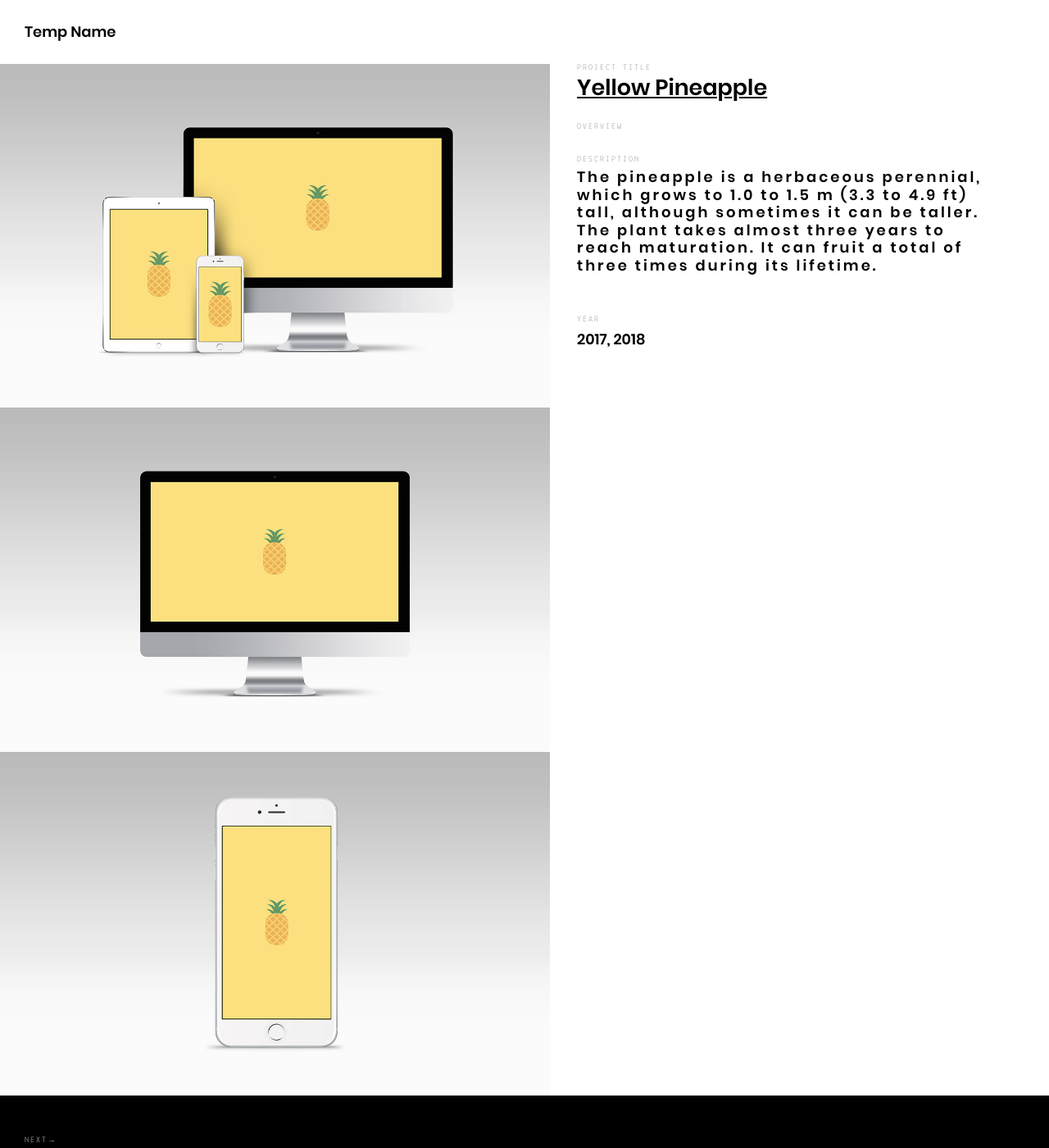
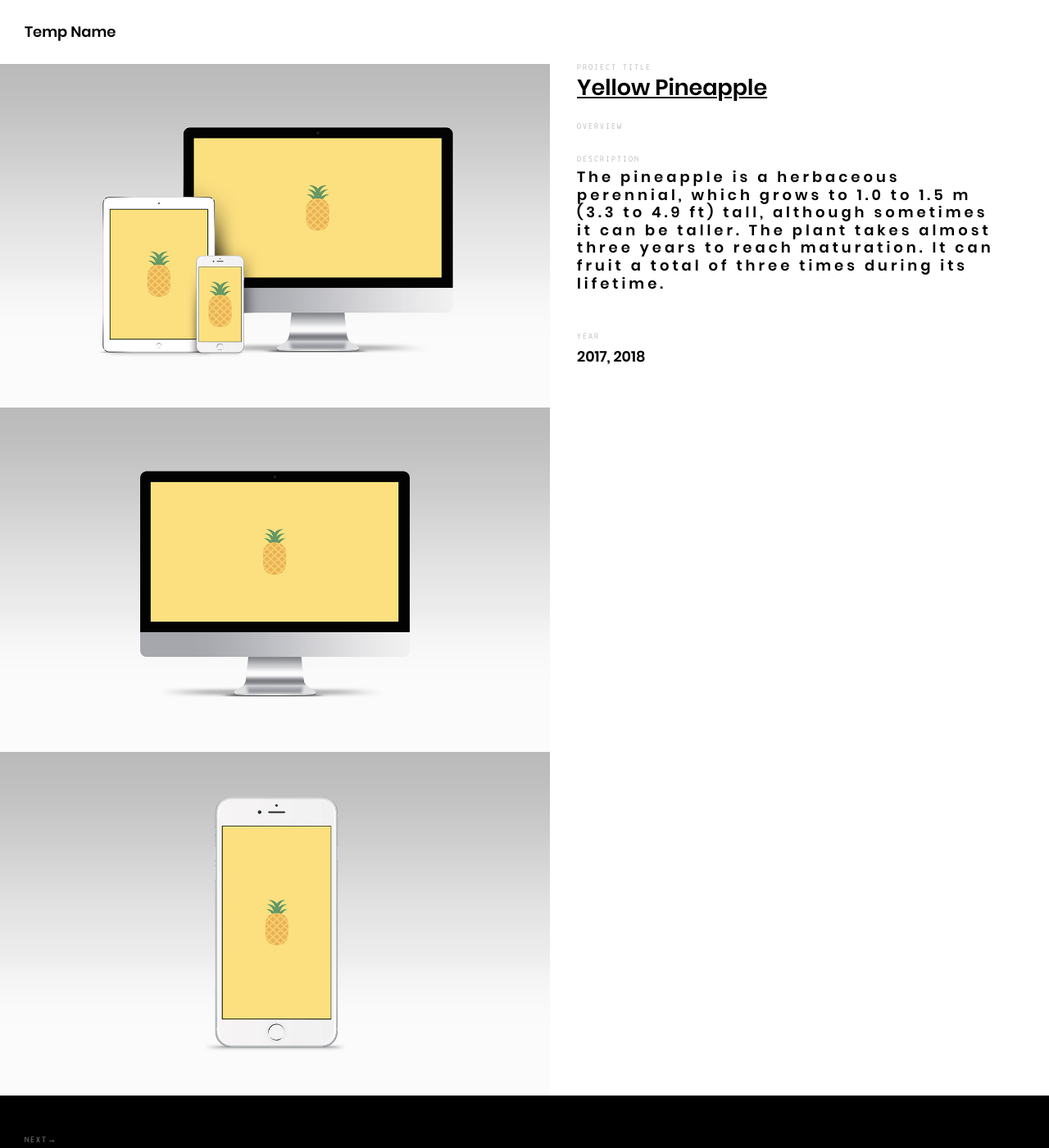
Before and after one commit to amdapoz/portfolio, a Jekyll site: the page built from _posts/projects/2017-04-02-yellowpineapple.md, in a window 1280 px wide and 1400 px high. Shown: the whole window at 82% size. Built offline with Jekyll 4.4.1, drawn with Linux system fonts in a browser that asks for light colours.

Commit message:
CDR and font

```diff
--- a/assets/scss/_layout.scss
+++ b/assets/scss/_layout.scss
@@ -221,7 +221,7 @@
 		font-size: 1.8rem;
 		font-weight: lighter;
 		line-height: 1.2;
-		letter-spacing: 0.3rem;
+		letter-spacing: 0.4rem;
 	}
 
 
```
Also changed, not shown: _posts/projects/2023-06-02-cdr.md (+1 -1 lines).
